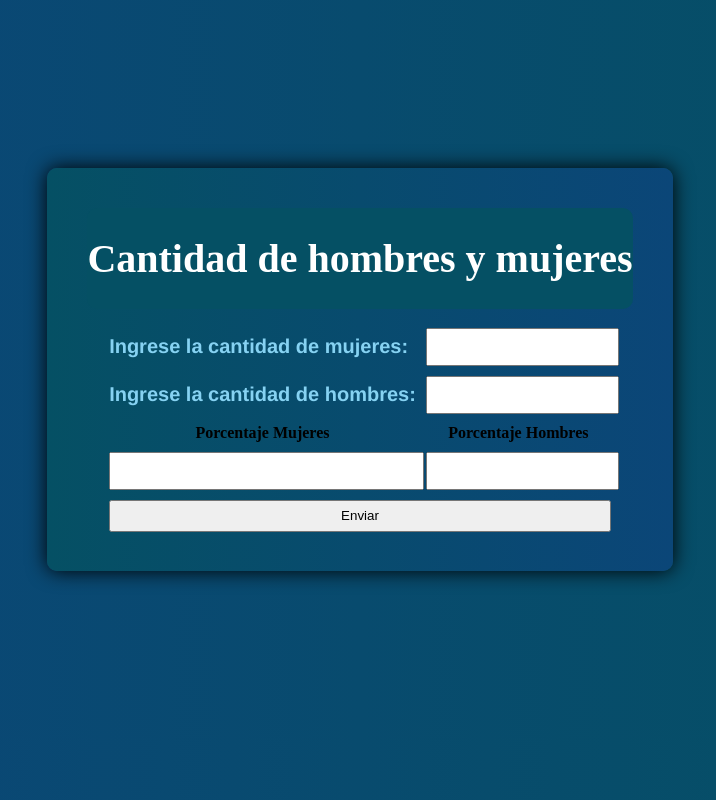
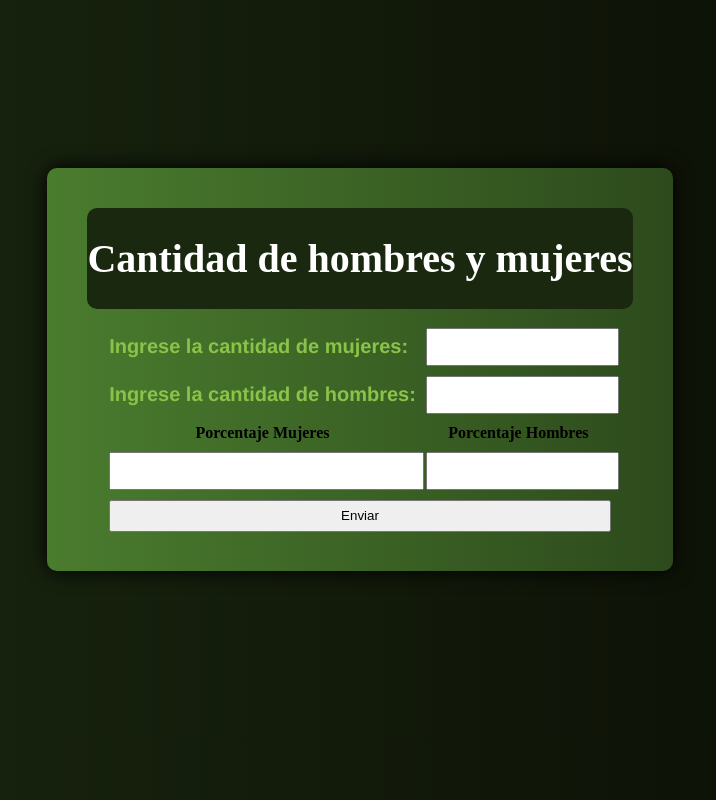
Before and after one commit to ViewedRapier708/5IV8_DelenaCaballeroJoseRoberto_PWP, a web app: file 05ejercicios/Ejercicio5/ejercicio5.html in a window 1280 px wide. Shown: the whole page, without its empty margins (280-996 px from the left). Run offline with its HTML, style and script files only (its server is not run), Linux system fonts and the light colour scheme.

Commit message:
cambio de colores

```diff
--- a/05ejercicios/Ejercicio5/css/style.css
+++ b/05ejercicios/Ejercicio5/css/style.css
@@ -3,11 +3,11 @@ body{
     flex-direction: column;
     align-items: center;
     padding: 10rem;
-  background: linear-gradient(to left, #055064, #0B4678);
+  background: linear-gradient(to left, #0A0C04, #1A2810);
 }
 .container{
     border-radius: 10px;
-    background:linear-gradient(to left ,#0B4678,#055064) ;
+    background:linear-gradient(to left ,#2D4A1C,#4A7C2E) ;
     padding: 30px;
     box-shadow: 0px 0px 20px rgb(0, 0, 0);
     transition: transform 0.9s ease;
@@ -25,12 +25,12 @@ body{
     font-size: 20px;
 }
 .container-title{
-    background-color: #055064;
+    background-color: #1A2810;
     border-radius: 10px;
     margin: 10px;
 }
 label{
-    color: rgb(134, 210, 242);
+    color: #8BC34A;
     font-weight: bold;
     font-family: 'Franklin Gothic Medium', 'Arial Narrow', Arial, sans-serif;
     font-size: 20px;
```
